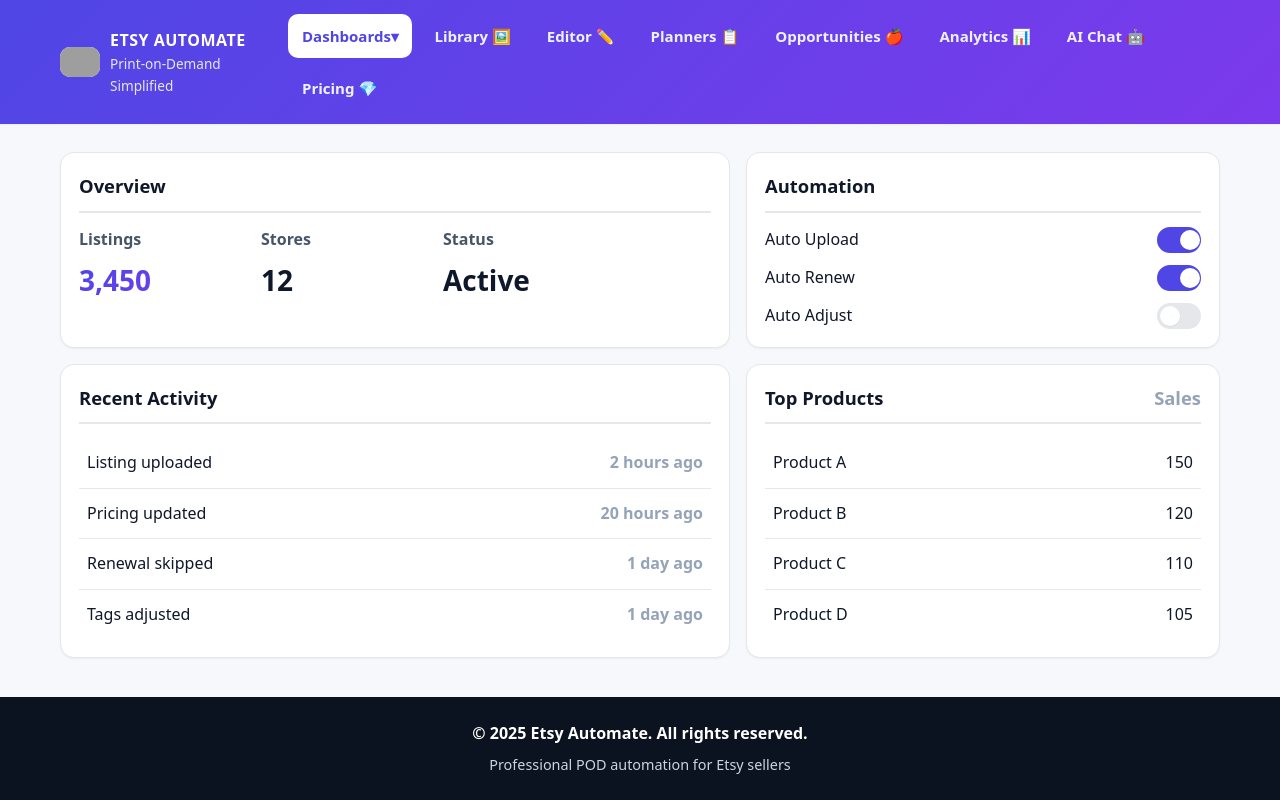
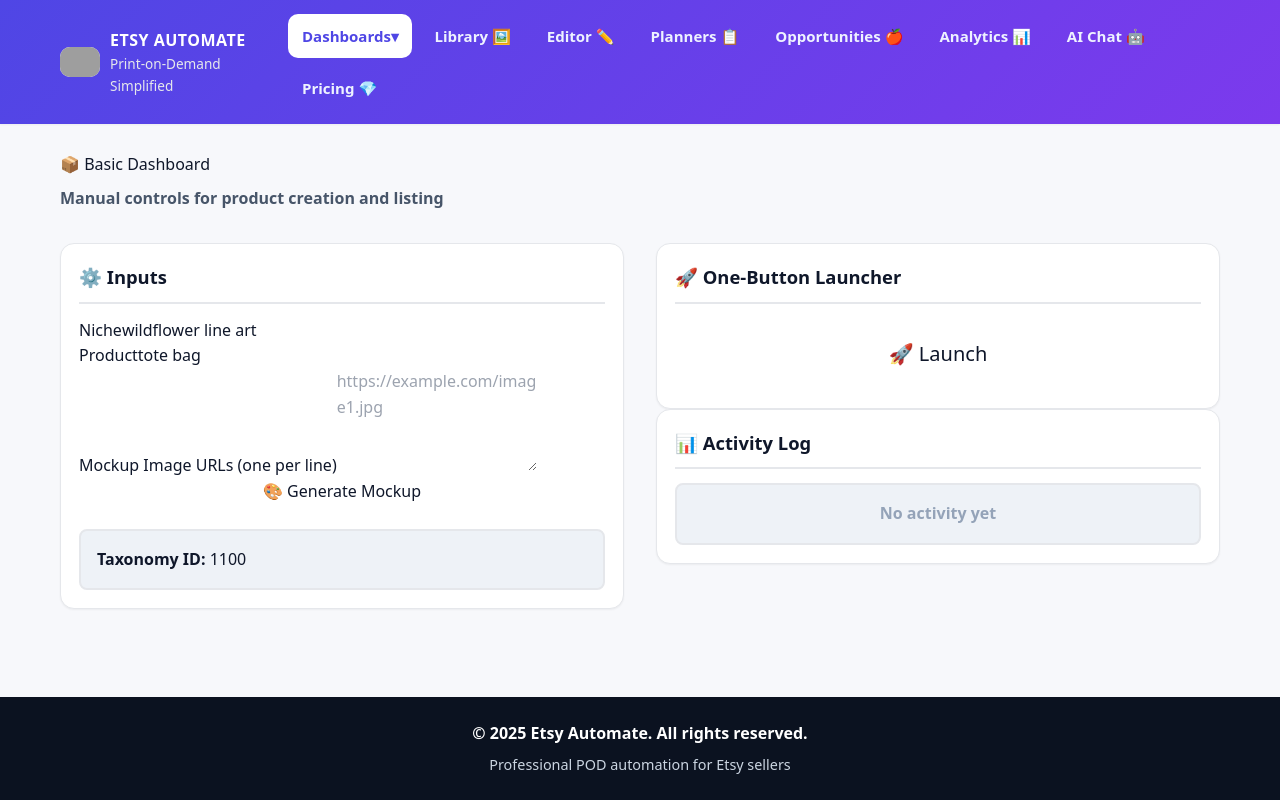
Before and after one commit to nextwaveaisuite/etsy-pod-automation, a Next.js app: page / in a window 1280 px wide. Built offline with nearby package versions, Linux system fonts and the light colour scheme; grey boxes are pictures that could not be loaded.

Commit message:
page.tsx

```diff
--- a/app/page.tsx
+++ b/app/page.tsx
@@ -1,60 +1,214 @@
-"use client";
+'use client'
 
-import { useState } from "react";
+import { useState } from 'react'
 
-export default function Home() {
-  const [toggles, setToggles] = useState({ upload: true, renew: true, adjust: false });
-  const Toggle = ({ id, label }: { id: keyof typeof toggles; label: string }) => (
-    <div className="row between">
-      <span>{label}</span>
-      <button
-        className={`switch ${toggles[id] ? "on" : ""}`}
-        onClick={() => setToggles((t) => ({ ...t, [id]: !t[id] }))}
-      >
-        <span className="knob" />
-      </button>
-    </div>
-  );
+export default function BasicDashboard() {
+  const [niche, setNiche] = useState('wildflower line art')
+  const [product, setProduct] = useState('tote bag')
+  const [mockupUrls, setMockupUrls] = useState('')
+  const [activity, setActivity] = useState<string[]>([])
+  const [seo, setSeo] = useState('')
+  const [profit, setProfit] = useState('')
+  const [loading, setLoading] = useState(false)
+
+  const generateMockup = async () => {
+    setActivity(prev => [...prev, '🎨 Generating mockup...'])
+    // Add your mockup generation logic here
+  }
+
+  const launch = async () => {
+    setLoading(true)
+    setActivity(prev => [...prev, '🚀 Launching one-button flow...'])
+
+    try {
+      // Calculate profit
+      const calcResponse = await fetch('/api/calc/etsy', {
+        method: 'POST',
+        headers: { 'Content-Type': 'application/json' },
+        body: JSON.stringify({
+          itemPrice: 24.95,
+          costOfGoods: 13.00
+        })
+      })
+
+      const calcData = await calcResponse.json()
+      if (calcData.success) {
+        setProfit(`${calcData.profit.toFixed(2)} AUD`)
+        setActivity(prev => [...prev, '✅ Calc done'])
+      }
+
+      // Generate SEO
+      const seoResponse = await fetch('/api/seo/suggest', {
+        method: 'POST',
+        headers: { 'Content-Type': 'application/json' },
+        body: JSON.stringify({
+          niche: niche,
+          product: product
+        })
+      })
+
+      const seoData = await seoResponse.json()
+      if (seoData.success && seoData.titles) {
+        setSeo(seoData.titles.join(' — '))
+        setActivity(prev => [...prev, '✅ SEO generated'])
+      }
+    } catch (error) {
+      console.error('Launch error:', error)
+      setActivity(prev => [...prev, '❌ Error occurred'])
+    } finally {
+      setLoading(false)
+    }
+  }
 
   return (
-    <div className="grid-dashboard">
-      <section className="card">
-        <h2 className="card-header">Overview</h2>
-        <div className="stats">
-          <div className="stat"><div className="stat-label">Listings</div><div className="stat-value highlight">3,450</div></div>
-          <div className="stat"><div className="stat-label">Stores</div><div className="stat-value">12</div></div>
-          <div className="stat"><div className="stat-label">Status</div><div className="stat-value">Active</div></div>
+    <div>
+      <h1 style={{ marginBottom: '0.5rem' }}>📦 Basic Dashboard</h1>
+      <p style={{ color: 'var(--text-secondary)', marginBottom: '2rem', fontWeight: '600' }}>
+        Manual controls for product creation and listing
+      </p>
+
+      <div style={{ display: 'grid', gridTemplateColumns: '1fr 1fr', gap: '2rem' }}>
+        {/* Left Column - Inputs */}
+        <div>
+          <div className="card">
+            <h3 className="card-header">⚙️ Inputs</h3>
+
+            <div className="form-group">
+              <label>Niche</label>
+              <input
+                type="text"
+                value={niche}
+                onChange={(e) => setNiche(e.target.value)}
+                placeholder="e.g., wildflower line art"
+              />
+            </div>
+
+            <div className="form-group">
+              <label>Product</label>
+              <input
+                type="text"
+                value={product}
+                onChange={(e) => setProduct(e.target.value)}
+                placeholder="e.g., tote bag"
+              />
+            </div>
+
+            <div className="form-group">
+              <label>Mockup Image URLs (one per line)</label>
+              <textarea
+                value={mockupUrls}
+                onChange={(e) => setMockupUrls(e.target.value)}
+                rows={4}
+                placeholder="https://example.com/image1.jpg"
+                style={{ resize: 'vertical' }}
+              />
+            </div>
+
+            <button
+              onClick={generateMockup}
+              className="btn-success"
+              style={{ width: '100%' }}
+            >
+              🎨 Generate Mockup
+            </button>
+
+            <div style={{
+              marginTop: '1.5rem',
+              padding: '1rem',
+              backgroundColor: 'var(--bg-tertiary )',
+              borderRadius: '0.5rem',
+              border: '2px solid var(--border)'
+            }}>
+              <strong style={{ fontWeight: '800' }}>Taxonomy ID:</strong> 1100
+            </div>
+          </div>
         </div>
-      </section>
 
-      <section className="card">
-        <h2 className="card-header">Automation</h2>
-        <div className="list">
-          <Toggle id="upload" label="Auto Upload" />
-          <Toggle id="renew" label="Auto Renew" />
-          <Toggle id="adjust" label="Auto Adjust" />
+        {/* Right Column - Actions & Results */}
+        <div>
+          <div className="card">
+            <h3 className="card-header">🚀 One-Button Launcher</h3>
+
+            <button
+              onClick={launch}
+              disabled={loading}
+              className="btn-primary"
+              style={{ width: '100%', fontSize: '1.25rem', padding: '1.25rem' }}
+            >
+              {loading ? '⏳ Processing...' : '🚀 Launch'}
+            </button>
+
+            {seo && (
+              <div style={{ marginTop: '1.5rem' }}>
+                <strong style={{ fontWeight: '800', display: 'block', marginBottom: '0.75rem' }}>
+                  📝 SEO:
+                </strong>
+                <p style={{
+                  padding: '1rem',
+                  backgroundColor: '#eff6ff',
+                  borderRadius: '0.5rem',
+                  border: '2px solid #3b82f6',
+                  fontWeight: '600',
+                  color: '#1e40af'
+                }}>
+                  {seo}
+                </p>
+              </div>
+            )}
+
+            {profit && (
+              <div style={{ marginTop: '1.5rem' }}>
+                <strong style={{ fontWeight: '800', display: 'block', marginBottom: '0.75rem' }}>
+                  💰 Profit:
+                </strong>
+                <p style={{
+                  padding: '1rem',
+                  backgroundColor: '#f0fdf4',
+                  borderRadius: '0.5rem',
+                  border: '2px solid #10b981',
+                  fontWeight: '800',
+                  fontSize: '1.5rem',
+                  color: '#166534',
+                  textAlign: 'center'
+                }}>
+                  ${profit}
+                </p>
+              </div>
+            )}
+          </div>
+
+          <div className="card">
+            <h3 className="card-header">📊 Activity Log</h3>
+            <div style={{
+              maxHeight: '300px',
+              overflowY: 'auto',
+              backgroundColor: 'var(--bg-tertiary)',
+              padding: '1rem',
+              borderRadius: '0.5rem',
+              border: '2px solid var(--border)'
+            }}>
+              {activity.length === 0 ? (
+                <p style={{ color: 'var(--text-muted)', fontWeight: '600', textAlign: 'center' }}>
+                  No activity yet
+                </p>
+              ) : (
+                activity.map((item, index) => (
+                  <div key={index} style={{
+                    padding: '0.75rem',
+                    marginBottom: '0.5rem',
+                    backgroundColor: 'white',
+                    borderRadius: '0.375rem',
+                    border: '2px solid var(--border)',
+                    fontWeight: '600'
+                  }}>
+                    {item}
+                  </div>
+                ))
+              )}
+            </div>
+          </div>
         </div>
-      </section>
-
-      <section className="card">
-        <h2 className="card-header">Recent Activity</h2>
-        <ul className="table">
-          <li><span>Listing uploaded</span><span className="muted">2 hours ago</span></li>
-          <li><span>Pricing updated</span><span className="muted">20 hours ago</span></li>
-          <li><span>Renewal skipped</span><span className="muted">1 day ago</span></li>
-          <li><span>Tags adjusted</span><span className="muted">1 day ago</span></li>
-        </ul>
-      </section>
-
-      <section className="card">
-        <h2 className="card-header row between"><span>Top Products</span><span className="muted">Sales</span></h2>
-        <ul className="table">
-          <li><span>Product A</span><span>150</span></li>
-          <li><span>Product B</span><span>120</span></li>
-          <li><span>Product C</span><span>110</span></li>
-          <li><span>Product D</span><span>105</span></li>
-        </ul>
-      </section>
+      </div>
     </div>
-  );
+  )
 }
```
